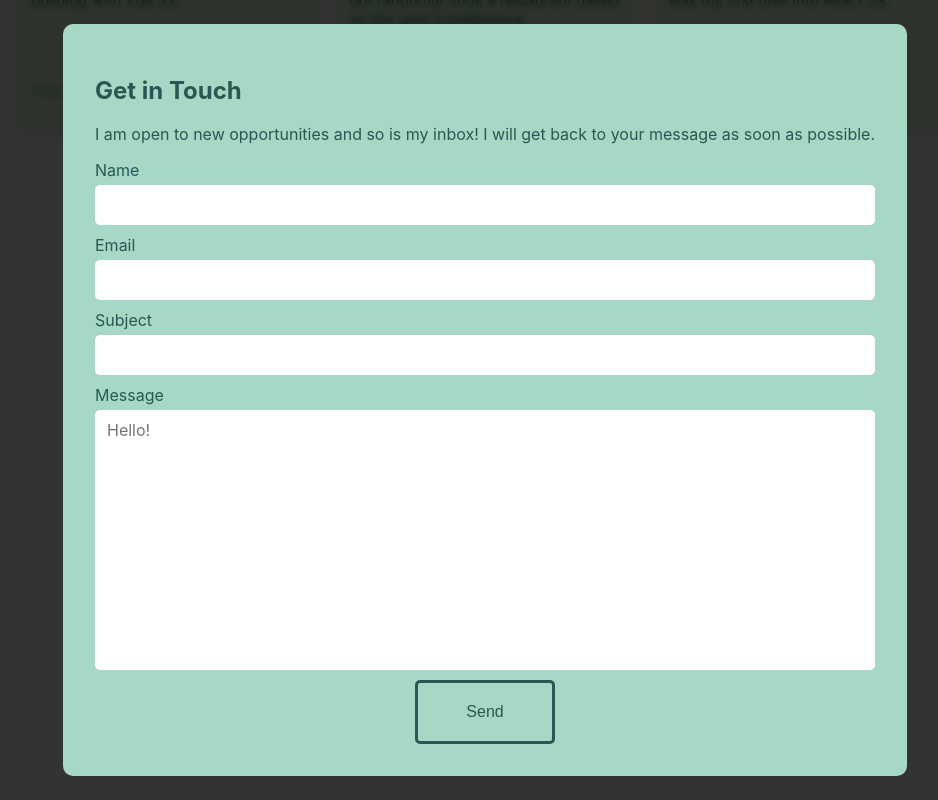
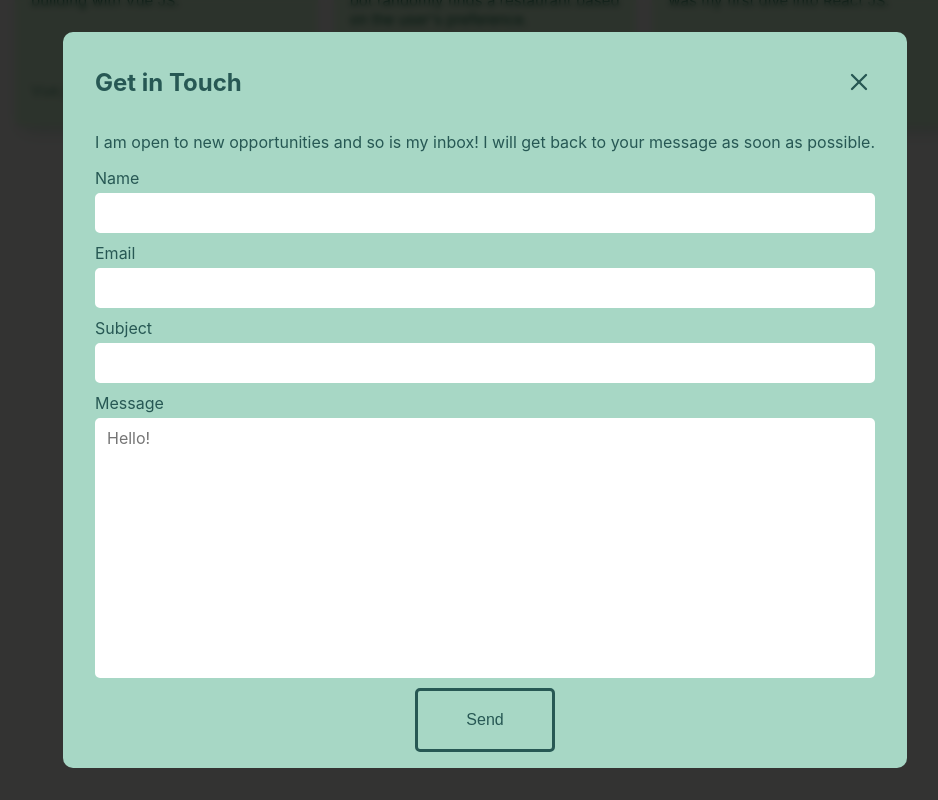
Before and after one commit to jackiewong99/portfolio_v2, a React (Create React App) app: page / in a window 1280 px wide. Both pictures are taken after a click on the button "Get in Touch". Shown: the part 2450-3250 px from the top of the page, without its empty margins (155-1093 px from the left). Built offline with nearby package versions, Linux system fonts and the light colour scheme.

Commit message:
Add modal close button.
- Add close button to the modal
- Wrap modal header and close button in a container
- Style modal close button
- Update modal container padding

```diff
--- a/src/Components/Contact/Contact.module.css
+++ b/src/Components/Contact/Contact.module.css
@@ -74,7 +74,7 @@
   background-color: #a7d7c5;
   border-radius: 10px;
   margin: 1rem;
-  padding: 2rem;
+  padding: 1rem 2rem;
   max-width: 800px;
 }
 
@@ -85,6 +85,30 @@
 
 .modalContainer p {
   font-size: var(--text-font-size);
+}
+
+.modalHeader {
+  display: flex;
+  justify-content: space-between;
+  align-items: center;
+}
+
+.modalCloseBtn {
+  background-color: rgba(255, 255, 255, 0);
+  border-radius: 20px;
+  padding: 2px;
+  cursor: pointer;
+  transition: all 0.2s ease-out;
+}
+
+.modalCloseBtn:hover {
+  background-color: rgba(255, 255, 255, 0.4);
+  opacity: 0.6;
+}
+
+.modalCloseBtn:active {
+  background-color: rgba(255, 255, 255, 1);
+  opacity: 0.3;
 }
 
 label {
--- a/src/Components/Contact/Modal.js
+++ b/src/Components/Contact/Modal.js
@@ -1,4 +1,5 @@
 import Backdrop from './Backdrop';
+import { X } from 'react-feather';
 // Styling and animation
 import styles from './Contact.module.css';
 import { motion } from 'framer-motion';
@@ -35,7 +36,15 @@ const Modal = ({ handleClose }) => {
         animate='visible'
         exit='exit'
       >
-        <h2>Get in Touch</h2>
+        <div className={styles.modalHeader}>
+          <h2>Get in Touch</h2>
+          <X
+            className={styles.modalCloseBtn}
+            color={`#275854`}
+            size={28}
+            onClick={handleClose}
+          />
+        </div>
         <p>
           I am open to new opportunities and so is my inbox! I will get back to
           your message as soon as possible.
```
